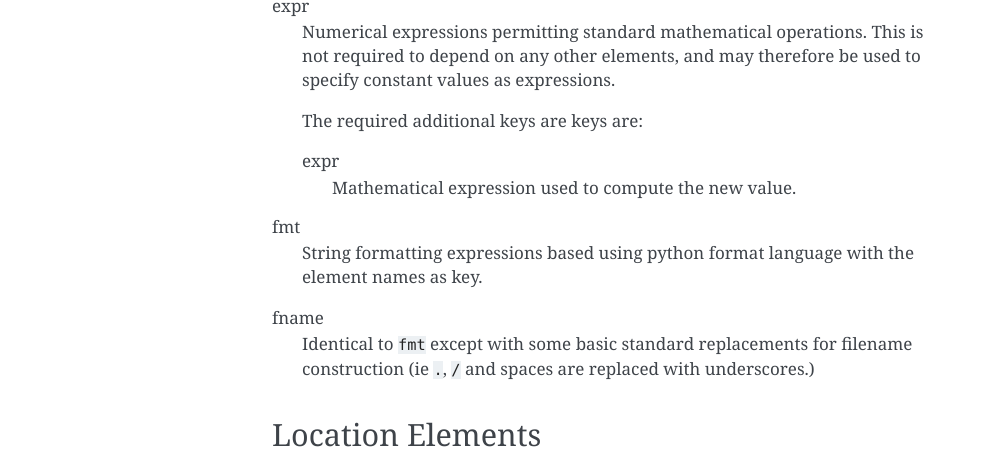
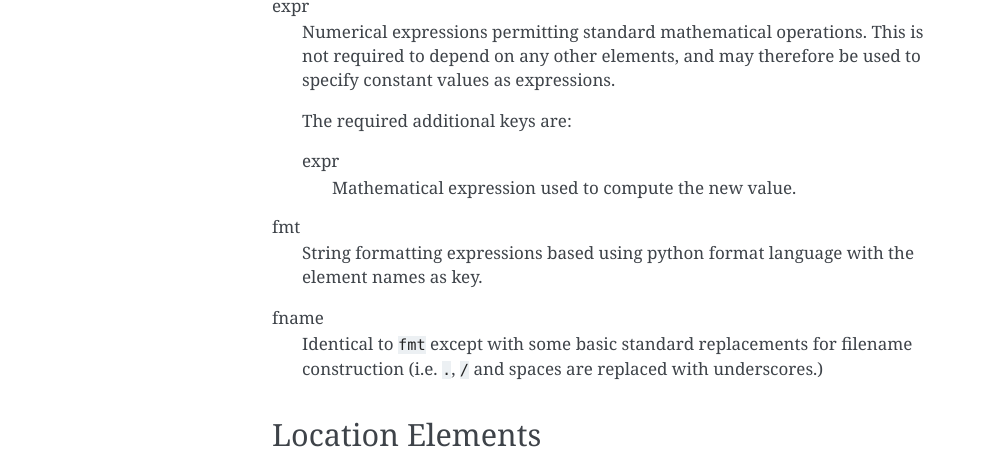
Before and after one commit to class4kayaker/NonDimensional_Calculators, a Sphinx documentation site: the page built from doc/elements.rst, in a window 1280 px wide. Shown: the part 904-1373 px from the top of the page, without its empty margins (148-1141 px from the left). Built offline with Sphinx 7.4.7, drawn with Linux system fonts in a browser that asks for light colours.

Commit message:
Basic proofreading

```diff
--- a/doc/elements.rst
+++ b/doc/elements.rst
@@ -44,7 +44,7 @@ expr
     not required to depend on any other elements, and may therefore be used to
     specify constant values as expressions.
 
-    The required additional keys are keys are:
+    The required additional keys are:
 
     expr
         Mathematical expression used to compute the new value.
@@ -55,7 +55,7 @@ fmt
 
 fname
     Identical to ``fmt`` except with some basic standard replacements for
-    filename construction (ie ``.``, ``/`` and spaces are replaced with
+    filename construction (i.e. ``.``, ``/`` and spaces are replaced with
     underscores.)
 
 .. _location_elems:
```
